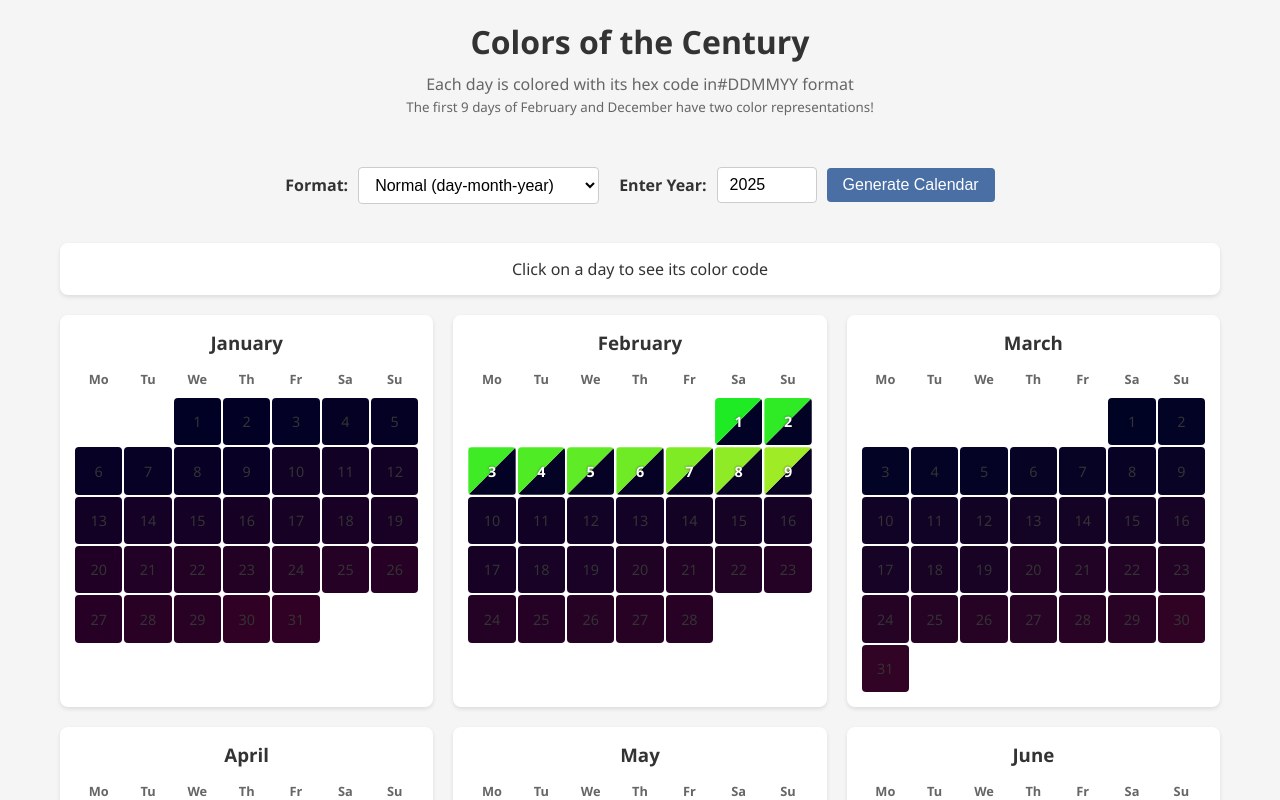
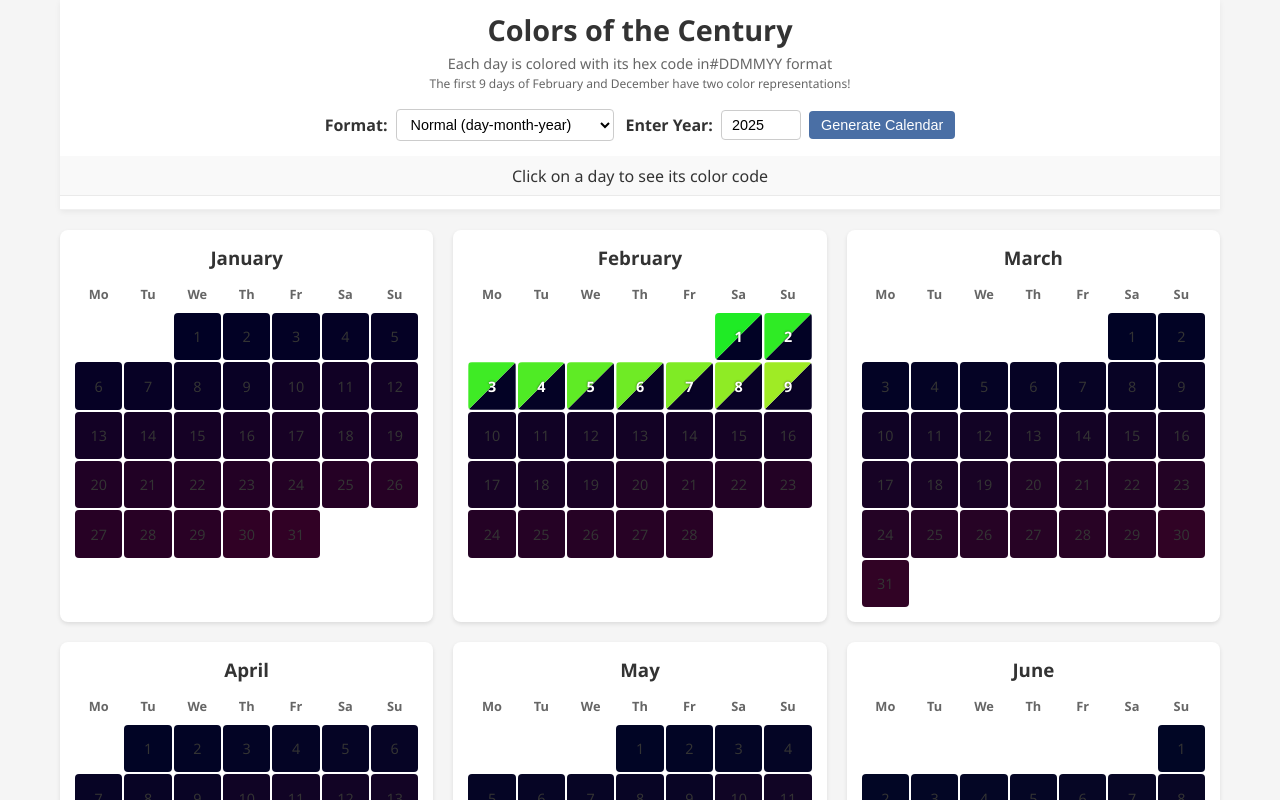
Before and after one commit to davidyarbrough/colors-of-the-century, a React (Create React App) app: page / in a window 1280 px wide. Shown: the top 800 px of the page. Built offline with nearby package versions, Linux system fonts and the light colour scheme; the HTML template or start-up script is replaced by a standard one; what nearest-color would draw is missing.

Commit message:
cleaning up the header

```diff
--- a/src/App.css
+++ b/src/App.css
@@ -2,29 +2,44 @@
   max-width: 1200px;
   margin: 0 auto;
   padding: 20px;
+  padding-top: 0;
+}
+
+.sticky-header {
+  position: sticky;
+  top: 0;
+  background-color: #fff;
+  z-index: 100;
+  padding: 10px 0 8px;
+  box-shadow: 0 2px 6px rgba(0, 0, 0, 0.06);
+  margin-bottom: 12px;
+  transition: box-shadow 0.3s ease;
+  border-bottom: 1px solid #f0f0f0;
 }
 
 .app-header {
   text-align: center;
-  margin-bottom: 30px;
+  margin-bottom: 10px;
 }
 
 .app-header h1 {
   color: #333;
-  margin-bottom: 10px;
+  margin-bottom: 5px;
+  font-size: 1.8rem;
 }
 
 .app-description {
   color: #666;
-  font-size: 1rem;
+  font-size: 0.9rem;
+  margin-bottom: 8px;
 }
 
 .controls {
   display: flex;
   align-items: center;
   justify-content: center;
-  gap: 20px;
-  margin: 20px 0;
+  gap: 12px;
+  margin: 8px 0;
   flex-wrap: wrap;
 }
 
@@ -32,17 +47,17 @@
   display: flex;
   align-items: center;
   justify-content: center;
-  margin: 20px 0;
-  padding: 15px;
-  background-color: white;
-  border-radius: 8px;
-  box-shadow: 0 2px 4px rgba(0, 0, 0, 0.1);
+  margin: 8px 0 5px;
+  padding: 8px 10px;
+  background-color: #f9f9f9;
+  border-bottom: 1px solid #eaeaea;
   flex-wrap: wrap;
+  min-height: 40px;
 }
 
 .date-display, .color-display {
-  margin: 0 10px;
-  font-size: 1rem;
+  margin: 0 8px;
+  font-size: 0.9rem;
 }
 
 .color-display {
@@ -54,8 +69,8 @@
 .color-info-row {
   display: flex;
   align-items: center;
-  gap: 10px;
-  margin-bottom: 5px;
+  gap: 8px;
+  margin-bottom: 4px;
 }
 
 .color-name {
@@ -74,18 +89,18 @@
 }
 
 .color-sample {
-  width: 30px;
-  height: 30px;
+  width: 25px;
+  height: 25px;
   border-radius: 4px;
   border: 1px solid #ddd;
-  margin-left: 10px;
+  margin-left: 8px;
 }
 
 .bicolor-sample {
   position: relative;
-  width: 30px;
-  height: 30px;
-  margin-left: 10px;
+  width: 25px;
+  height: 25px;
+  margin-left: 8px;
   border-radius: 4px;
   border: 1px solid #ddd;
   overflow: hidden;
--- a/src/App.js
+++ b/src/App.js
@@ -84,6 +84,7 @@ function App() {
 
   return (
     <div className="app">
+      <div className="sticky-header">
         <header className="app-header">
           <h1>Colors of the Century</h1>
           <p className="app-description">
@@ -141,6 +142,7 @@ function App() {
             <div>Click on a day to see its color code</div>
           )}
         </div>
+      </div>
 
       <Calendar
         year={year}
--- a/src/styles/FormatSelector.css
+++ b/src/styles/FormatSelector.css
@@ -1,7 +1,7 @@
 .format-selector {
   display: flex;
   align-items: center;
-  gap: 10px;
+  gap: 8px;
 }
 
 .format-selector label {
@@ -10,10 +10,10 @@
 }
 
 .format-selector select {
-  padding: 8px 12px;
+  padding: 6px 10px;
   border: 1px solid #ccc;
   border-radius: 4px;
-  font-size: 1rem;
+  font-size: 0.9rem;
   background-color: white;
   cursor: pointer;
 }
--- a/src/styles/YearInput.css
+++ b/src/styles/YearInput.css
@@ -2,13 +2,13 @@
   display: flex;
   flex-direction: column;
   align-items: center;
-  margin: 20px 0;
+  margin: 8px 0;
 }
 
 .year-input-container form {
   display: flex;
   align-items: center;
-  gap: 10px;
+  gap: 8px;
   flex-wrap: wrap;
   justify-content: center;
 }
@@ -19,21 +19,21 @@
 }
 
 .year-input-container input {
-  padding: 8px 12px;
+  padding: 6px 10px;
   border: 1px solid #ccc;
   border-radius: 4px;
-  font-size: 1rem;
-  width: 100px;
+  font-size: 0.9rem;
+  width: 80px;
 }
 
 .year-input-container button {
-  padding: 8px 16px;
+  padding: 6px 12px;
   background-color: #4a6fa5;
   color: white;
   border: none;
   border-radius: 4px;
   cursor: pointer;
-  font-size: 1rem;
+  font-size: 0.9rem;
   transition: background-color 0.2s;
 }
 
```
Lines whose indentation alone changed are shown as unchanged.
